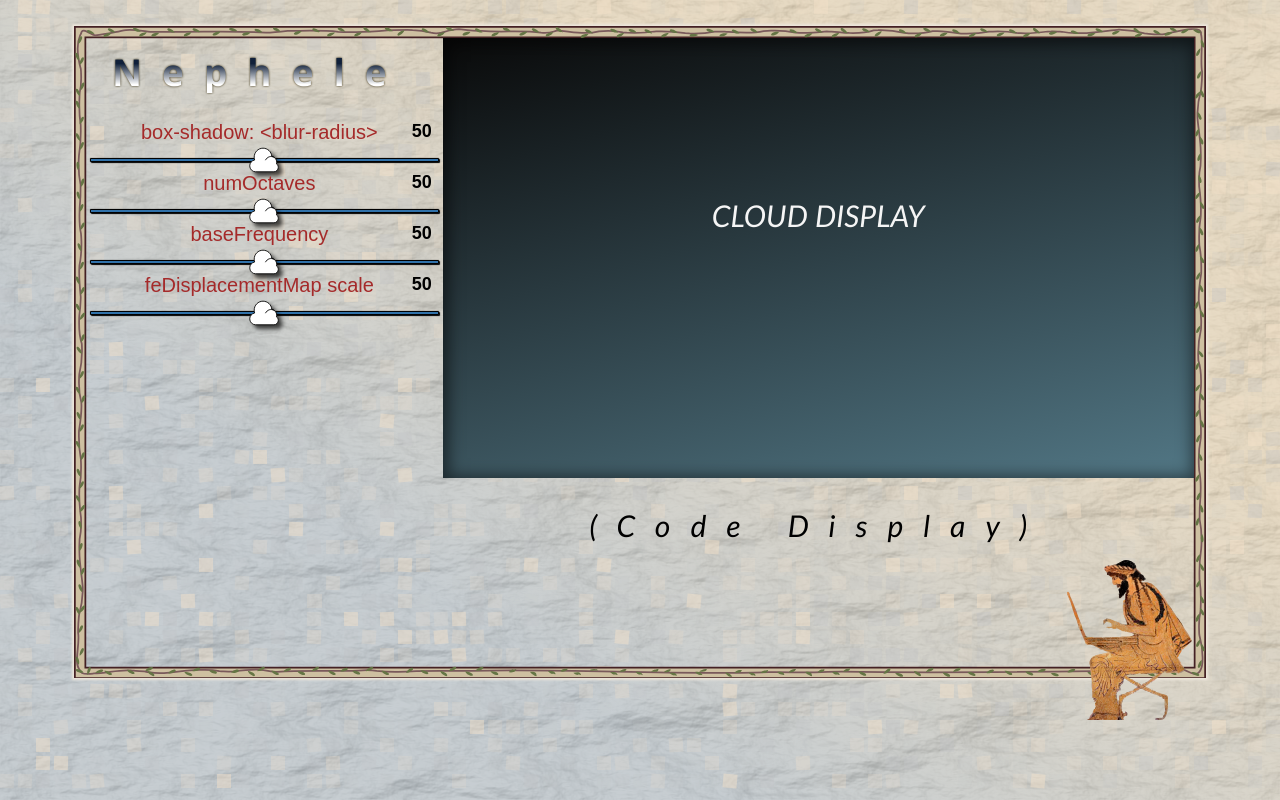
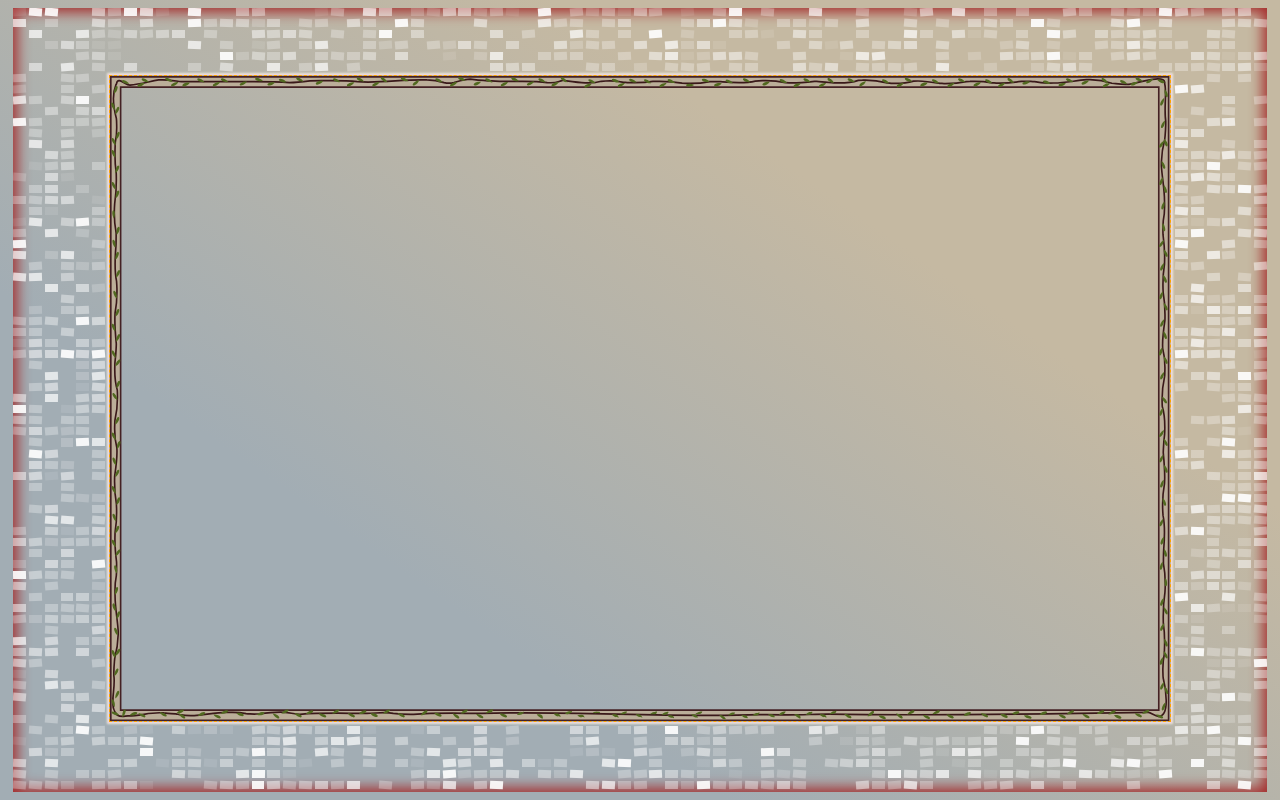
Before and after one commit to beauhaus/Nephele, a React (Vite) app: page / in a window 1280 px wide. Built offline with nearby package versions, Linux system fonts and the light colour scheme; a web font is replaced by a local one.

Commit message:
rehaul of grid to obviate the necessity for the generation of 5,000 divs to the dom to fill the grid.

```diff
--- a/src/App.js
+++ b/src/App.js
@@ -1,17 +1,12 @@
 import React from "react";
 import { render } from "react-dom";
-import "normalize.css/normalize.css";
-import MainToolComponent from "./MainToolComponent";
-import PaperBG from "./PaperBG";
-import Tiles from "./Tiles";
+import AppGridWrapper from "./AppGridWrapper";
+import TextureBG from "./TextureBG";
+// <TextureBG />
 const App = () => {
   return (
-    <div id="app-wrapper">
-      <PaperBG />
-      <Tiles />
-      <MainToolComponent />
-      {/*
-       */}
+    <div id="App">
+      <AppGridWrapper />
     </div>
   );
 };
--- /dev/null
+++ b/src/AppGridWrapper.js
@@ -0,0 +1,25 @@
+import React from "react";
+import MainToolComponent from "./MainToolComponent";
+import Tile from "./Tile";
+
+const tilesArray = new Array(1700).fill(""); //2000
+
+const AppGridWrapper = () => {
+  return (
+    <div id="app-grid-wrapper">
+      {tilesArray.map((item, idx) => (
+        <Tile
+          key={idx}
+          rando={Math.floor(Math.random() * 11 - 5)}
+          rando2={Math.floor(Math.random() * 21) - 1}
+        />
+      ))}
+      <MainToolComponent />
+      {/*
+      <TextureBG />
+      <Tiles />
+    */}
+    </div>
+  );
+};
+export default AppGridWrapper;
--- a/src/DisplayWrapper.js
+++ b/src/CloudDisplay.js
@@ -2,7 +2,7 @@ import React, { useState } from "react";
 import styled from "styled-components";
 
 // const sliderThumbStyles = props => props;
-const StyledDisplayWrapper = styled.div`
+const StyledCloudDisplay = styled.section`
   position: absolute;
   top: 12px;
   right: 12px;
@@ -16,18 +16,18 @@ const StyledDisplayWrapper = styled.div`
   }
 `;
 
-const DisplayWrapper = props => {
+const CloudDisplay = props => {
   console.log("ff > Slider", props);
   // const [value, setValue] = useState(50);
   // const slideChangeHandler = input => setValue(input);
 
   return (
-    <StyledDisplayWrapper className="section cloud-display">
+    <StyledCloudDisplay className="cloud-display">
       <h2 className="annotation">
         <i>CLOUD DISPLAY</i>
       </h2>
-    </StyledDisplayWrapper>
+    </StyledCloudDisplay>
   );
 };
-export default DisplayWrapper;
+export default CloudDisplay;
 // <img src="http://placebear.com/800/000" alt="bear" />;
--- a/src/MainToolComponent.js
+++ b/src/MainToolComponent.js
@@ -1,25 +1,37 @@
 import React from "react";
-import Slider from "./Slider";
-import DisplayWrapper from "./DisplayWrapper";
+import styled from "styled-components";
+// import Slider from "./Slider";
+// import CloudDisplay from "./CloudDisplay";
 import OuterFrame from "./OuterFrame";
-import zeusCoding from "./images/zeuscoding.svg";
+// import zeusCoding from "./images/zeuscoding.svg";
+
+const StyledToolComp = styled.main`
+  grid-area: 7 / 7/-7/-7;
+  display: grid;
+  grid-template-columns: auto;
+  /* grid-template-rows: 10vh 1fr 20vh 10vh; */
+  grid-template-rows: auto;
+  grid-gap: 10px;
+  /* position: relative; */
+
+  border: 1px solid fuchsia;
+`;
 
 const MainToolComponent = () => {
   return (
-    <div className="center-grid">
+    <StyledToolComp className="main-display">
       <OuterFrame />
-
-      <header className="section">
+      {/**
+      <header>
       <h1 id="title">Nephele</h1>
       </header>
-      <aside className="section aside-left">
+      <aside className="aside-left">
       <Slider attrReference="box-shadow: <blur-radius>" />
-
       <Slider attrReference="numOctaves" min="0" max="10" />
       <Slider attrReference="baseFrequency" />
       <Slider attrReference="feDisplacementMap scale" />
       </aside>
-      <DisplayWrapper />
+      <CloudDisplay />
 
       <div className="code-display">
       <h1 className="annotation">
@@ -27,7 +39,8 @@ const MainToolComponent = () => {
       </h1>
       <img id="zeus" src={zeusCoding} alt="Zeus coding a cloud" />
       </div>
-    </div>
+    */}
+    </StyledToolComp>
   );
 };
 
--- a/src/Slider.js
+++ b/src/Slider.js
@@ -35,9 +35,7 @@ const Slider = props => {
   const slideChangeHandler = input => setValue(input);
 
   return (
-    <SliderWrapper
-      className={`slider-wrapper section ${props.attrReference}-section`}
-    >
+    <SliderWrapper className={`slider-wrapper ${props.attrReference}-section`}>
       <label htmlFor="slider">
         <p className="attr-reference">{props.attrReference}</p>
         <input
--- a/src/PaperBG.js
+++ b/src/TextureBG.js
@@ -1,7 +1,7 @@
 import React from "react";
 import styled from "styled-components";
 
-const StyledPaperBG = styled.svg`
+const StyledTextureBG = styled.svg`
   width: 100%;
   height: 100%;
   opacity: 0.4;
@@ -10,9 +10,9 @@ const StyledPaperBG = styled.svg`
   }
 `;
 
-const PaperBG = () => {
+const TextureBG = () => {
   return (
-    <StyledPaperBG
+    <StyledTextureBG
       id="bg-texture"
       viewBox="0 0 900 1440"
       preserveAspectRatio="none"
@@ -42,8 +42,8 @@ const PaperBG = () => {
       </filter>
 
       <rect id="paper" x="0" y="0" width="100%" height="100%" />
-    </StyledPaperBG>
+    </StyledTextureBG>
   );
 };
 
-export default PaperBG;
+export default TextureBG;
--- a/src/Tile.js
+++ b/src/Tile.js
@@ -36,8 +36,8 @@ const StyledTile = styled.div`
   font-size: 1.4rem;
   font-family: sans-serif;
   ${props => uniqTile(props)};
+  mix-blend-mode: color-dodge;
 `;
-// mix-blend-mode: color-dodge;
 // mix-blend-mode: color-burn;
 
 const Tile = props => {
--- a/src/style.css
+++ b/src/style.css
@@ -14,7 +14,7 @@ html {
 
 body {
   font-size: 1.6rem;
-  background: linear-gradient(35deg, #a2adb4 30%, #d8c39d 70%);
+  background: linear-gradient(35deg, #a2adb4 30%, #c5b9a2 70%);
   margin: 0;
   font-family: "Caesar Dressing", "Segoe UI", Tahoma, Verdana, sans-serif;
   text-align: center;
@@ -24,15 +24,13 @@ body {
   height: 100vh;
 }
 
-#app-wrapper {
-  position: absolute;
-  top: 0;
-  left: 0;
-  right: 0;
-  bottom: 0;
+#App {
   width: 100vw;
   height: 100vh;
-  overflow: hidden;
+  text-align: center;
+  display: flex;
+  justify-content: center;
+  align-items: center;
 }
 svg#bg-texture {
   position: absolute;
@@ -67,18 +65,6 @@ h1 {
   font-size: 3.7rem;
 }
 
-.center-grid {
-  margin: 2vh auto auto auto;
-  padding: 10px;
-  width: 90vw;
-  height: 90vh;
-  /* border: 1px solid orangered; */
-  display: grid;
-  grid-template-columns: repeat(6, 1fr);
-  grid-template-rows: 10vh 1fr 20vh 10vh;
-  grid-gap: 10px;
-  position: relative;
-}
 h2,
 h3 {
   margin-bottom: 0;
@@ -200,14 +186,26 @@ input[type="range"]::-moz-range-track {
   color: #afa4af;
   color: #98a7a2;
   color: #e2846c;
-  color: #5a8664;
-  color: #85a567;
+  color: #3a191a;
+  color: #516920;
   color: #ad73ad;
   color: #6dc5ab;
   color: #e2846c;
-  color: #5a8664;
+  color: #bbae99;
   color: rgba(68, 33, 36, 0.952);
   color: rgb(245, 226, 202);
   color: #c0c2c5;
   color: rgba(236, 230, 219, 0.904);
 }
+
+#app-grid-wrapper {
+  width: 98vw;
+  height: 98vh;
+  margin: 0;
+  display: grid;
+  grid-template-columns: repeat(auto-fill, minmax(1vw, 1fr));
+  grid-template-rows: repeat(auto-fill, minmax(1vh, auto));
+  grid-gap: 3px;
+  overflow: hidden;
+  box-shadow: inset 0px 0px 14px 4px brown;
+}
```
Also changed, not shown: src/OuterFrame.js. Lines whose indentation alone changed are shown as unchanged.
